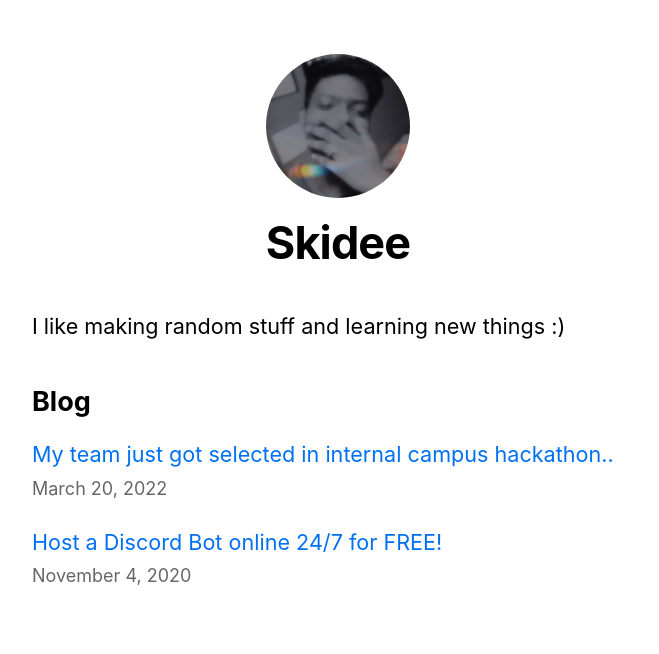
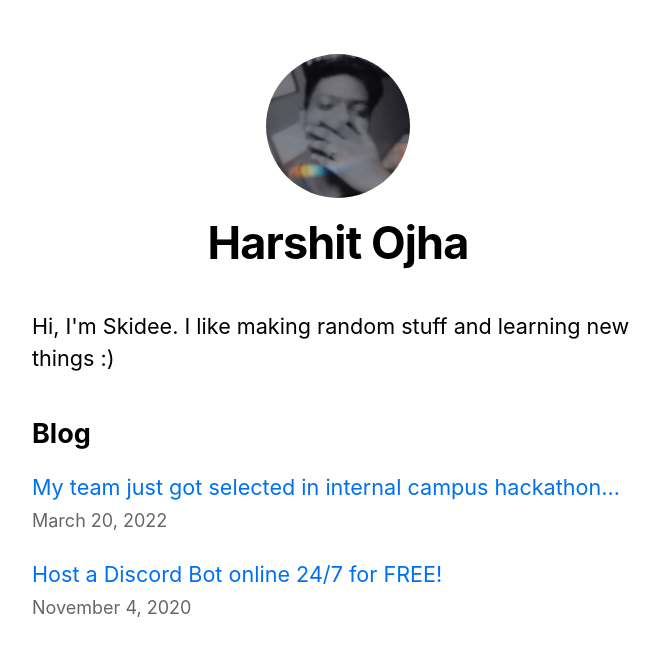
Before and after one commit to HeySkidee/skidee.me, a Next.js app: page / in a window 1280 px wide. Shown: the top 654 px of the page, without its empty margins (302-961 px from the left). Built offline with nearby package versions, Linux system fonts and the light colour scheme.

Commit message:
edit site content

```diff
--- a/components/layout.js
+++ b/components/layout.js
@@ -4,7 +4,7 @@ import styles from './layout.module.css'
 import utilStyles from '../styles/utils.module.css'
 import Link from 'next/link'
 
-const name = 'Skidee'
+const name = 'Harshit Ojha'
 export const siteTitle = 'Skidee'
 
 export default function Layout({ children, home }) {
--- a/pages/index.js
+++ b/pages/index.js
@@ -14,7 +14,7 @@ export default function Home({ allPostsData }) {
       <section className={utilStyles.headingMd}>
         {/* <p>Hi, I'm Skidee</p> */}
         <p>
-          I like making random stuff and learning new things :)
+          Hi, I'm Skidee. I like making random stuff and learning new things :)
         </p>
       </section>
       <section className={`${utilStyles.headingMd} ${utilStyles.padding1px}`}>
--- a/posts/my-sih-experience.md
+++ b/posts/my-first-hackathon-experience.md
@@ -1,5 +1,5 @@
 ---
-title: "My team just got selected in internal campus hackathon.."
+title: "My team just got selected in internal campus hackathon..."
 date: "2022-03-20"
 ---
 ### My team got selected in internal campus hackathon for Smart India Hackathon team submission. This was my first time leading a team for a hackathon here is what I learned:
```
